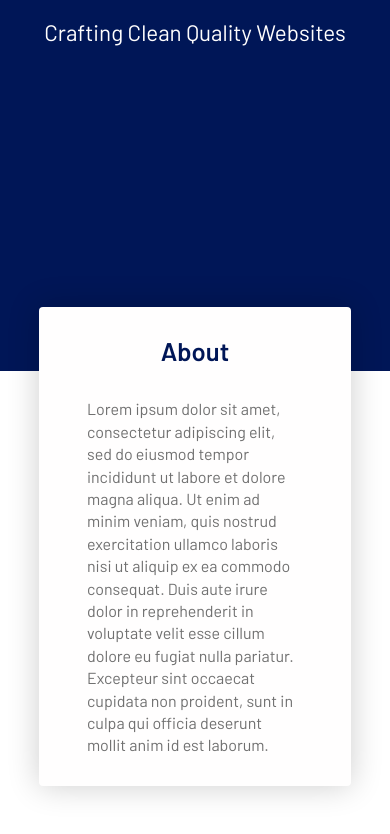
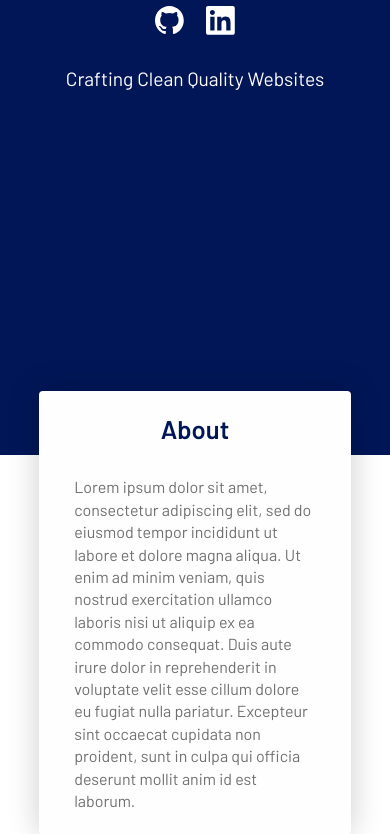
Before and after one commit to JamesGood626/portfoliov4, a Gatsby site: page / in a window 390 px wide. Shown: the part 389-1223 px from the top of the page. Built offline with nearby package versions, Linux system fonts and the light colour scheme; Gatsby itself is replaced by a stand-in of ours.

Commit message:
Made hero section responsive.

```diff
--- a/src/components/about.js
+++ b/src/components/about.js
@@ -16,7 +16,7 @@ const SectionContainer = styled.section`
     width: 80%;
     max-width: 30rem;
     background: ${props => props.theme.primaryWhite};
-    padding: 1.8rem 3rem;
+    padding: 1.4rem 2.2rem;
     border-radius: 4px;
     box-shadow: 0 0 32px rgba(0, 0, 0, 0.2);
 
@@ -29,6 +29,12 @@ const SectionContainer = styled.section`
     p {
       color: #707070;
       line-height: 1.4rem;
+    }
+  }
+
+  @media screen and (min-width: 400px) {
+    #about__content {
+      padding: 1.8rem 3rem;
     }
   }
 `
--- a/src/components/contact.js
+++ b/src/components/contact.js
@@ -19,7 +19,7 @@ const SectionContainer = styled.section`
     display: flex;
     flex-direction: column;
     width: 80%;
-    max-width: 18rem;
+    max-width: 22rem;
 
     .contact__form-input {
       background: rgba(0, 0, 0, 0);
--- a/src/components/github_logo.js
+++ b/src/components/github_logo.js
@@ -2,6 +2,9 @@ import React from "react"
 import styled from "styled-components"
 
 const SVG = styled.svg`
+  width: 1.8rem;
+  height: 1.8rem;
+
   #github {
     fill: ${props => props.theme.primaryWhite};
   }
@@ -11,16 +14,21 @@ const SVG = styled.svg`
       fill: ${props => props.theme.accentColor};
     }
   }
+
+  @media only screen and (min-width: 600px) {
+    width: 2.4rem;
+    height: 2.4rem;
+  }
+
+  /* For iPad Pro height screens */
+  @media only screen and (min-height: 1366px) {
+    width: 3rem;
+    height: 3rem;
+  }
 `
 
 const GithubLogo = () => (
-  <SVG
-    width="24px"
-    height="24px"
-    viewBox="0 0 24 24"
-    version="1.1"
-    xmlns="http://www.w3.org/2000/svg"
-  >
+  <SVG viewBox="0 0 24 24" version="1.1" xmlns="http://www.w3.org/2000/svg">
     <g id="Page-1" stroke="none" stroke-width="1">
       <g
         id="Mobile"
--- a/src/components/hero.js
+++ b/src/components/hero.js
@@ -4,7 +4,7 @@ import GithubLogo from "./github_logo.js"
 import LinkedInLogo from "./linkedin_logo.js"
 
 const SectionContainer = styled.section`
-  height: 90vh;
+  height: 100vh;
   width: 100vw;
   background: ${props => props.theme.primaryColor};
 
@@ -27,7 +27,7 @@ const SectionContainer = styled.section`
     display: flex;
     flex-direction: column;
     align-items: center;
-    margin-top: 11rem;
+    margin-top: 26vmax;
     /* background: blue; */
     height: 20rem;
   }
@@ -44,20 +44,18 @@ const SectionContainer = styled.section`
     position: relative;
     z-index: 9001;
     color: ${props => props.theme.primaryWhite};
-    font-size: 5rem;
+    font-size: 4rem;
   }
 
   #hero__lastname {
     position: absolute;
     top: 0%;
-    /* reference when implementing large screen media queries */
-    /* Or better yet... just implement ems */
-    /* calc(50% - 1.2rem higher than the set font size) centers lastname */
-    left: calc(50% - 10.2rem);
+    /* Necessary for centering lastname */
+    left: calc(50% - 9.2rem);
     /* background: lime; */
     color: ${props => props.theme.accentColor};
     opacity: 0.8;
-    font-size: 9rem;
+    font-size: 8rem;
   }
 
   #hero_logo-container {
@@ -68,16 +66,84 @@ const SectionContainer = styled.section`
     margin-top: 1.8rem;
   }
 
-  .hero__logo {
-    /* Probably switch these to ems later */
-    width: 1.8rem;
-  }
-
   #hero__secondary-title {
-    font-size: 1.4rem;
+    font-size: 1.2rem;
     margin-top: 1.8rem;
     font-weight: 300;
     color: ${props => props.theme.primaryWhite};
+  }
+
+  @media screen and (min-width: 400px) {
+    .hero__firstname {
+      font-size: 5rem;
+    }
+
+    .hero__lastname {
+      font-size: 9rem;
+      left: calc(50% - 10.2rem);
+    }
+  }
+
+  /* Could add more media queries for larger screens.... If only
+  I had one laying around to see the results */
+  @media only screen and (min-width: 600px) {
+    #hero_content-jankfix-container {
+      margin-top: 26vmin;
+    }
+
+    #hero__main-title {
+      /* Pushes the icons down */
+      margin-bottom: 3rem;
+    }
+
+    #hero__firstname {
+      font-size: 6.4rem;
+    }
+
+    #hero__lastname {
+      /* Necessary for centering lastname */
+      left: calc(50% - 13.2rem);
+      font-size: 11rem;
+    }
+
+    #hero_logo-container {
+      width: 7rem;
+    }
+
+    #hero__secondary-title {
+      font-size: 1.6rem;
+    }
+  }
+
+  /* For iPad Pro height screens */
+  @media only screen and (min-height: 1366px) {
+    #hero__main-title {
+      /* Pushes the icons down */
+      margin-bottom: 5rem;
+    }
+
+    #hero_content-jankfix-container {
+      margin-top: 24rem;
+      height: 26rem;
+    }
+
+    #hero__firstname {
+      font-size: 7.2rem;
+    }
+
+    #hero__lastname {
+      /* Necessary for centering lastname */
+      left: calc(50% - 14.8rem);
+      font-size: 13rem;
+    }
+
+    #hero__secondary-title {
+      font-size: 2rem;
+    }
+
+    #hero_logo-container {
+      width: 9rem;
+    }
   }
 `
 
--- a/src/components/linkedin_logo.js
+++ b/src/components/linkedin_logo.js
@@ -2,6 +2,9 @@ import React from "react"
 import styled from "styled-components"
 
 const SVG = styled.svg`
+  width: 1.8rem;
+  height: 1.8rem;
+
   #linkedin {
     fill: ${props => props.theme.primaryWhite};
   }
@@ -11,16 +14,21 @@ const SVG = styled.svg`
       fill: ${props => props.theme.accentColor};
     }
   }
+
+  @media only screen and (min-width: 600px) {
+    width: 2.4rem;
+    height: 2.4rem;
+  }
+
+  /* For iPad Pro height screens */
+  @media only screen and (min-height: 1366px) {
+    width: 3rem;
+    height: 3rem;
+  }
 `
 
 const LinkedInLogo = () => (
-  <SVG
-    width="24px"
-    height="24px"
-    viewBox="0 0 24 24"
-    version="1.1"
-    xmlns="http://www.w3.org/2000/svg"
-  >
+  <SVG viewBox="0 0 24 24" version="1.1" xmlns="http://www.w3.org/2000/svg">
     <g
       id="Page-1"
       stroke="none"
--- a/src/components/projects.js
+++ b/src/components/projects.js
@@ -36,7 +36,10 @@ const SectionContainer = styled.section`
   .project__display-item {
     width: 18rem;
     height: 18rem;
-    background: ${props => props.theme.primaryColor};
+    background: url("https://media.giphy.com/media/TdufmThIzksgN3clsj/giphy.gif");
+    background-position: center; /* Center the image */
+    background-repeat: no-repeat; /* Do not repeat the image */
+    background-size: cover;
     border-radius: 4px;
     box-shadow: 0 0 32px rgba(0, 0, 0, 0.2);
   }
@@ -65,7 +68,16 @@ const SectionContainer = styled.section`
     display: none;
     box-shadow: 0 0 32px rgba(0, 0, 0, 0.4);
   }
+
+  @media screen and (min-width: 400px) {
+    .project__display-item {
+      width: 22rem;
+    }
+  }
 `
+{
+  /* <img src="https://media.giphy.com/media/TdufmThIzksgN3clsj/giphy.gif" /> */
+}
 
 const projects = () => {
   return (
```
